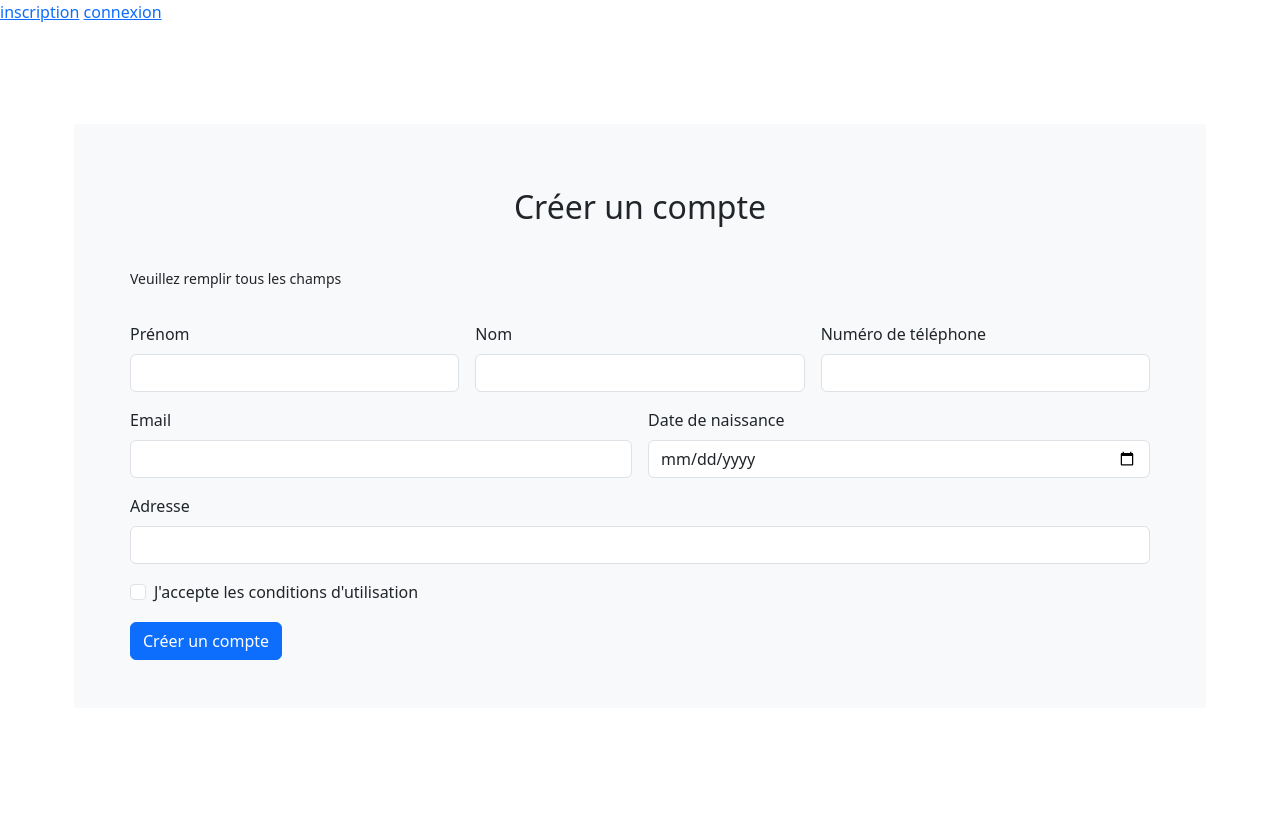
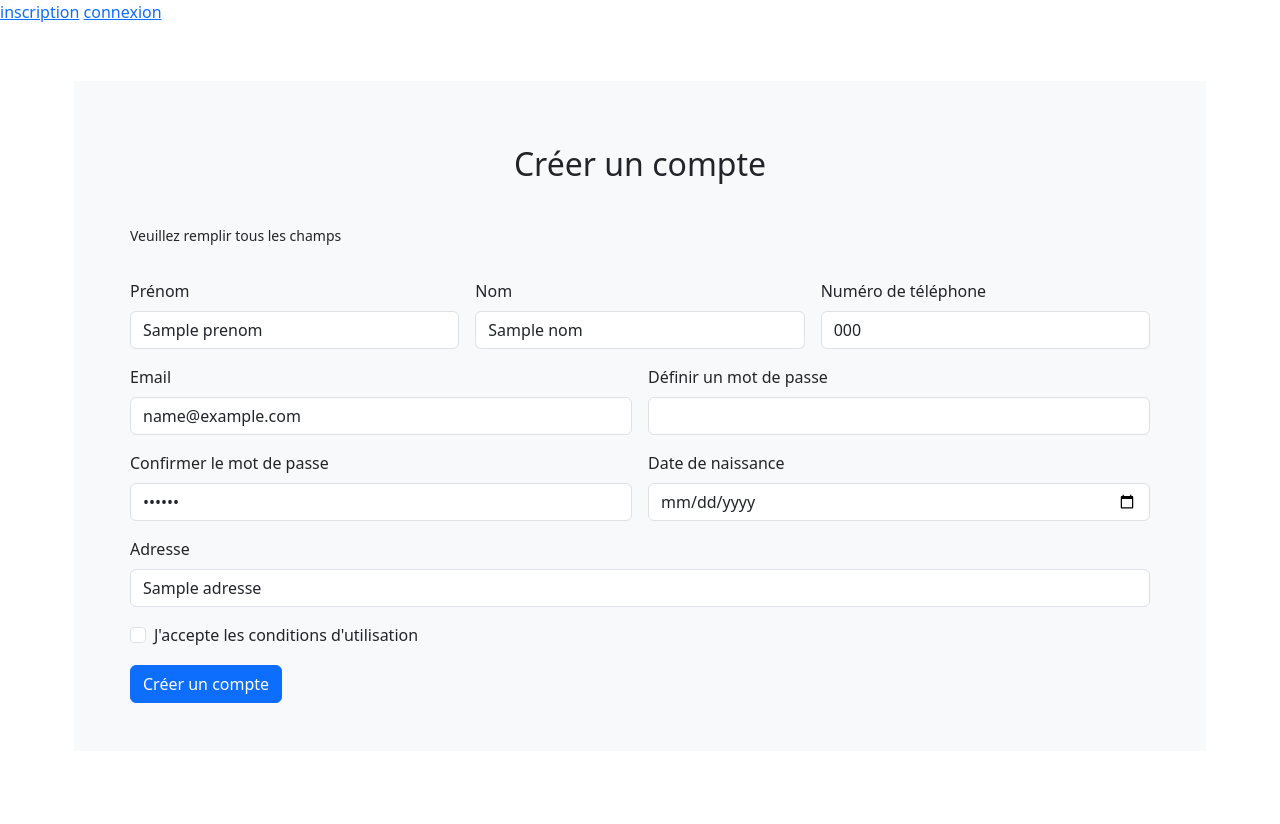
Before and after one commit to TanvirUd/zoo, a PHP site: template app/view/view_signup.php in a window 1280 px wide. Run offline with PHP 8.4, Linux system fonts and the light colour scheme; the template is opened without the code that fills it: most values are stand-ins (such as "Sample title", 1, 10 or a date in 2020); data that the repository does not hold is empty.

Commit message:
mise en place des echos dans les formulaires + refactor du user controller en personnel controller

```diff
--- a/app/controller/mother_controller.php
+++ b/app/controller/mother_controller.php
@@ -24,7 +24,7 @@ class MotherCtrl
         if(file_exists($pageLocate)){
             require($pageLocate);
         } else {
-            require("../app/view/404.php");
+           // require("../app/view/404.php");
         }
 
         require("../app/view/partials/footer.php");
--- a/app/controller/user_controller.php
+++ b/app/controller/personnel_controller.php
@@ -1,7 +1,7 @@
 <?php
 require_once('mother_controller.php');
 
-class UserCtrl extends MotherCtrl
+class PersonnelCtrl extends MotherCtrl
 {
     public function inscription()
     {
@@ -51,13 +51,13 @@ class UserCtrl extends MotherCtrl
             $this->_data['errors'] = $errors;
         }
 
-        $this->_data['page'] = 'inscription';
+        $this->_data['page'] = 'signup';
         $this->render();
     }
 
     public function connexion()
     {
-        $this->_data['title'] = 'Connexion';
+        $this->_data['title'] = 'login';
         $errors = array();
 
         $email = $_POST['melPerso']??'';
--- a/app/view/partials/header.php
+++ b/app/view/partials/header.php
@@ -10,5 +10,5 @@
     <a href="index.php?controller=user&action=inscription">inscription</a>
     <a href="index.php?controller=user&action=connexion">connexion</a>
     <?php if(isset($_SESSION['matricule'])) : ?>
-        <a href="index.php?controller=user&action=deconnexion">deconnexion</a>
+        <a href="index.php?controller=personnel&action=deconnexion">deconnexion</a>
     <?php endif; ?>
--- a/app/view/view_login.php
+++ b/app/view/view_login.php
@@ -4,7 +4,7 @@
       <h2 class="card-title text-center mb-4">Connexion</h2>
 
       <!-- afficher le formulaire -->
-      <form action="" method="post">
+      <form action="connexion" method="post">
         <div class="form-group mb-3">
           <label for="emailperso">Votre email</label>
           <input type="email" class="form-control" id="emailperso" name="emailperso" aria-describedby="emailHelp" placeholder="Saisir votre email" required>
--- a/app/view/view_signup.php
+++ b/app/view/view_signup.php
@@ -1,36 +1,48 @@
+
 <div class="container d-flex justify-content-center align-items-center min-vh-100">
-    <form class="row g-3 bg-light p-5">
+    <form class="row g-3 bg-light p-5" action="inscription" method="post">
         <h2 class="text-center mb-4">Créer un compte</h2>
         <p><small>Veuillez remplir tous les champs</small></p>
         <div class="col-md-4">
             <label for="prenom_perso_signup" class="form-label">Prénom</label>
-            <input type="text" class="form-control" id="prenom_perso_signup" name="prenom_perso_signup" value="" required>
+            <input type="text" class="form-control" id="prenom_perso_signup" name="prenom_perso_signup" value="<?php echo $prenom?>" required>
         </div>
 
         <div class="col-md-4">
             <label for="nom_perso_signup" class="form-label">Nom</label>
-            <input type="text" class="form-control" id="nom_perso_signup" name="nom_perso_signup" value="" required>
+            <input type="text" class="form-control" id="nom_perso_signup" name="nom_perso_signup" value="<?=htmlspecialchars($nom)?>" required>
         </div>
 
 
         <div class="col-md-4">
             <label for="telephone_perso_signup" class="form-label">Numéro de téléphone</label>
-            <input type="tel" class="form-control" id="telephone_perso_signup" name="telephone_perso_signup" value="" required>
+            <input type="tel" class="form-control" id="telephone_perso_signup" name="telephone_perso_signup" value="<?=htmlspecialchars($tel)?>" required>
         </div>
 
         <div class="col-md-6">
             <label for="email_perso_signup" class="form-label">Email</label>
-            <input type="email" class="form-control" id="email_perso_signup" name="email_perso_signup" aria-describedby="inputGroupPrepend" value="" required>
+            <input type="email" class="form-control" id="email_perso_signup" name="email_perso_signup" aria-describedby="inputGroupPrepend" value="<?=htmlspecialchars($email)?>" required>
+        </div>
+
+
+        <div class="col-md-6">
+            <label for="email_perso_signup" class="form-label">Définir un mot de passe</label>
+            <input type="password" class="form-control" id="verifMdpPerso" name="verifMdpPerso" aria-describedby="inputGroupPrepend" value="<?htmlspecialchars($mdp)?>" required>
+        </div>
+
+        <div class="col-md-6">
+            <label for="email_perso_signup" class="form-label">Confirmer le mot de passe</label>
+            <input type="password" class="form-control" id="" name="" aria-describedby="inputGroupPrepend" value="<?=htmlspecialchars($verifMdp)?>" required>
         </div>
 
         <div class="col-md-6">
             <label for="date_naissance_perso_signup" class="form-label">Date de naissance</label>
-            <input type="date" class="form-control" id="date_naissance_perso_signup" name="date_naissance_perso_signup" value="" required>
+            <input type="date" class="form-control" id="date_naissance_perso_signup" name="date_naissance_perso_signup" value="<?=htmlspecialchars($dateNaissance)?>" required>
         </div>
 
         <div class="col-md-12">
             <label for="adresse_perso_signup" class="form-label">Adresse</label>
-            <input type="text" class="form-control" id="adresse_perso_signup" name="adresse_perso_signup" value="" required>
+            <input type="text" class="form-control" id="adresse_perso_signup" name="adresse_perso_signup" value='<?=htmlspecialchars($adresse)?>' required>
         </div>
 
         <div class="col-12">
```
